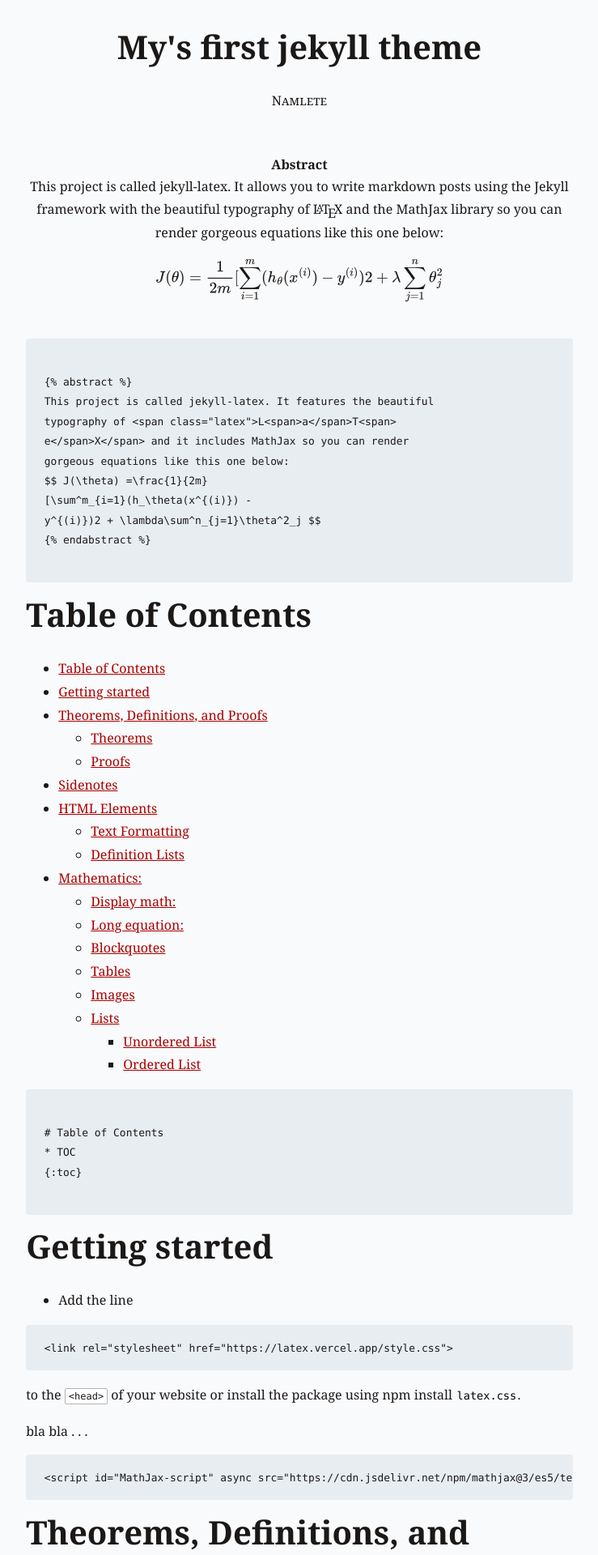
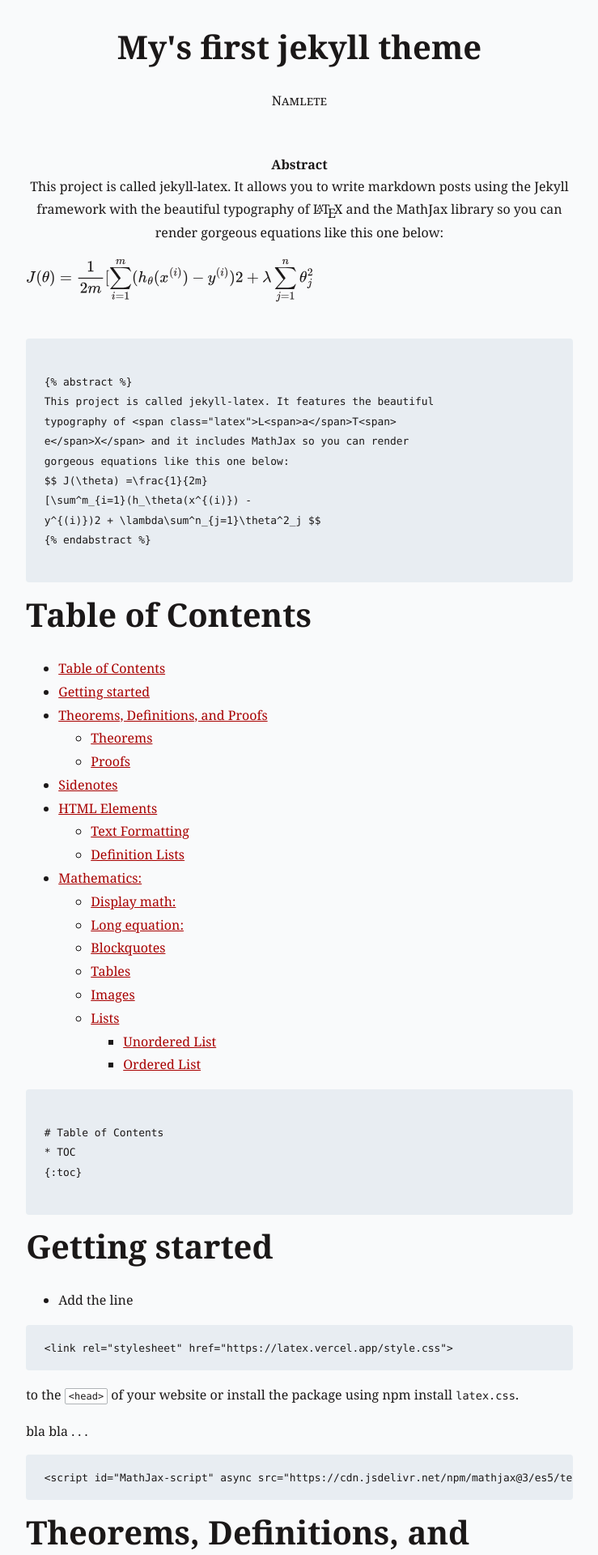
Before and after one commit to Namlete102/my-jekyll-site, a Jekyll site: the page built from index.md, in a window 1280 px wide. Shown: the top 1920 px of the page at 81% size, without its empty margins (270-1009 px from the left). Built offline with Jekyll 4.4.1, drawn with Linux system fonts in a browser that asks for light colours; some web fonts are replaced; a style sheet for code colours, icons or effects is not loaded.

Commit message:
really ?

```diff
--- a/_layouts/default.html
+++ b/_layouts/default.html
@@ -5,8 +5,7 @@
   <meta name="viewport" content="width=device-width, initial-scale=1">
   <title>{% if page.title %}{{ page.title }} — {{ site.title }}{% else %}{{ site.title }}{% endif %}</title>
   <link rel="stylesheet" href="{{ '/assets/latex.css' | relative_url }}">
-  <link rel="stylesheet" href="{{ '/assets/prism.css' | relative_url }}">
-  <!-- <link rel="stylesheet" href="https://latex.vercel.app/prism/prism.css"> -->
+  <link rel="stylesheet" href="https://latex.vercel.app/prism/prism.css">
 </head>
 <body class="{% if page.body_class %}{{ page.body_class }}{% endif %}">
   <main>
--- a/assets/latex.css
+++ b/assets/latex.css
@@ -488,14 +488,43 @@ nav ol > li::before {
   padding-right: 0.85rem;
 }
 
-/* Nhắm mục tiêu vào container công thức dạng khối do MathJax 3 tạo ra */
+/* ===== Cuộn ngang cho công thức dài (MathJax 3) ===== */
+
+/* Container bao ngoài công thức dạng khối */
 mjx-container[display="true"] {
-    display: block !important;
-    overflow-x: auto !important;
-    overflow-y: hidden !important;
-    max-width: 100% !important;
-    /* Tùy chọn: thêm một chút khoảng trống bên dưới để thanh cuộn không quá sát */
-    padding-bottom: 0.5em;
+  display: block !important;
+  max-width: 100% !important;
+  overflow-x: auto !important;
+  overflow-y: hidden !important;
+  /* Tạo khoảng trống cho thanh cuộn không đè lên công thức */
+  padding-bottom: 0.5em;
+  /* Căn trái để công thức bắt đầu từ lề trái khi cuộn */
+  text-align: left !important;
+}
+
+/* Phần tử math bên trong: giữ nguyên kích thước tự nhiên để tràn ra, kích hoạt cuộn */
+mjx-container[display="true"] > mjx-math {
+  display: inline-block !important;
+  min-width: max-content;
+}
+
+/* Tùy chọn: làm thanh cuộn mảnh và đẹp hơn (WebKit) */
+mjx-container[display="true"]::-webkit-scrollbar {
+  height: 6px;
+}
+mjx-container[display="true"]::-webkit-scrollbar-thumb {
+  background: var(--table-border-color, #888);
+  border-radius: 3px;
+  opacity: 0.6;
+}
+mjx-container[display="true"]::-webkit-scrollbar-track {
+  background: transparent;
+}
+
+/* Tùy chọn: Firefox */
+mjx-container[display="true"] {
+  scrollbar-width: thin;
+  scrollbar-color: var(--table-border-color, #888) transparent;
 }
 
 /* Center definitions (most useful for display equations) */
```
